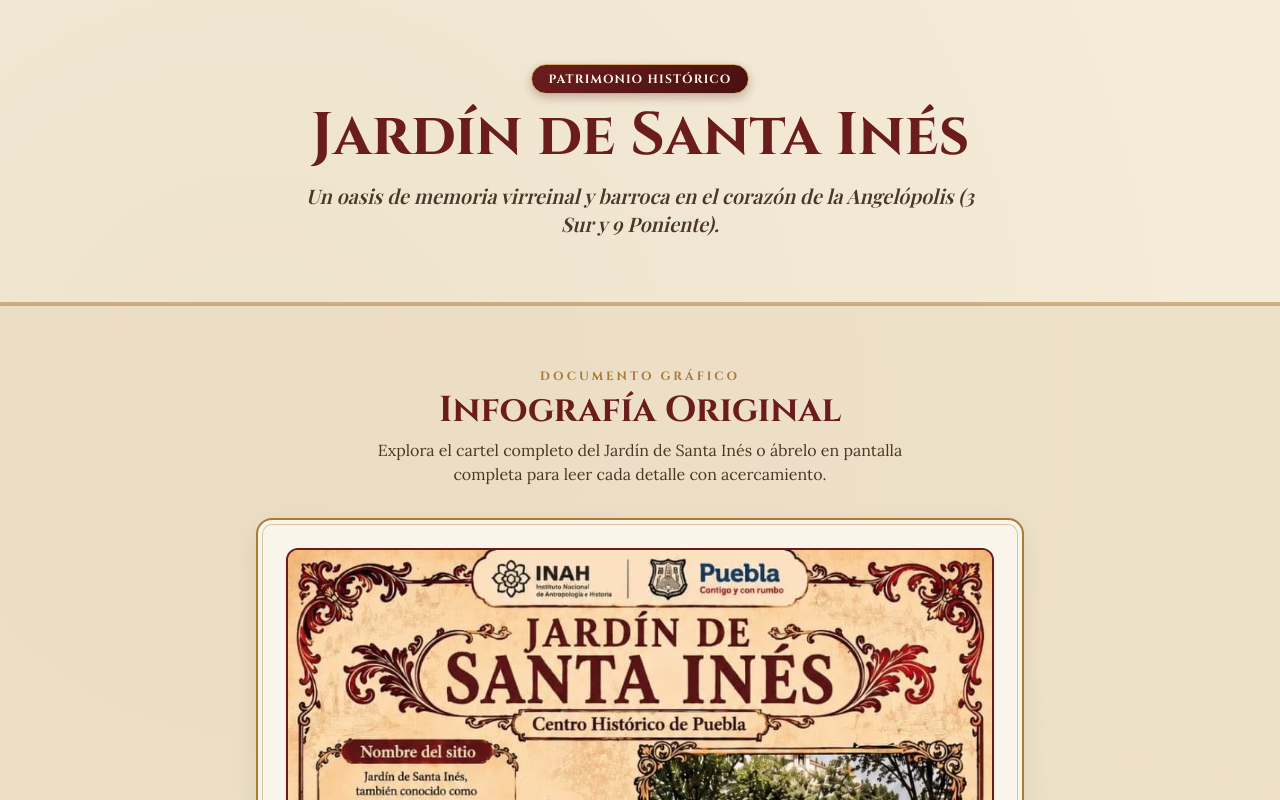
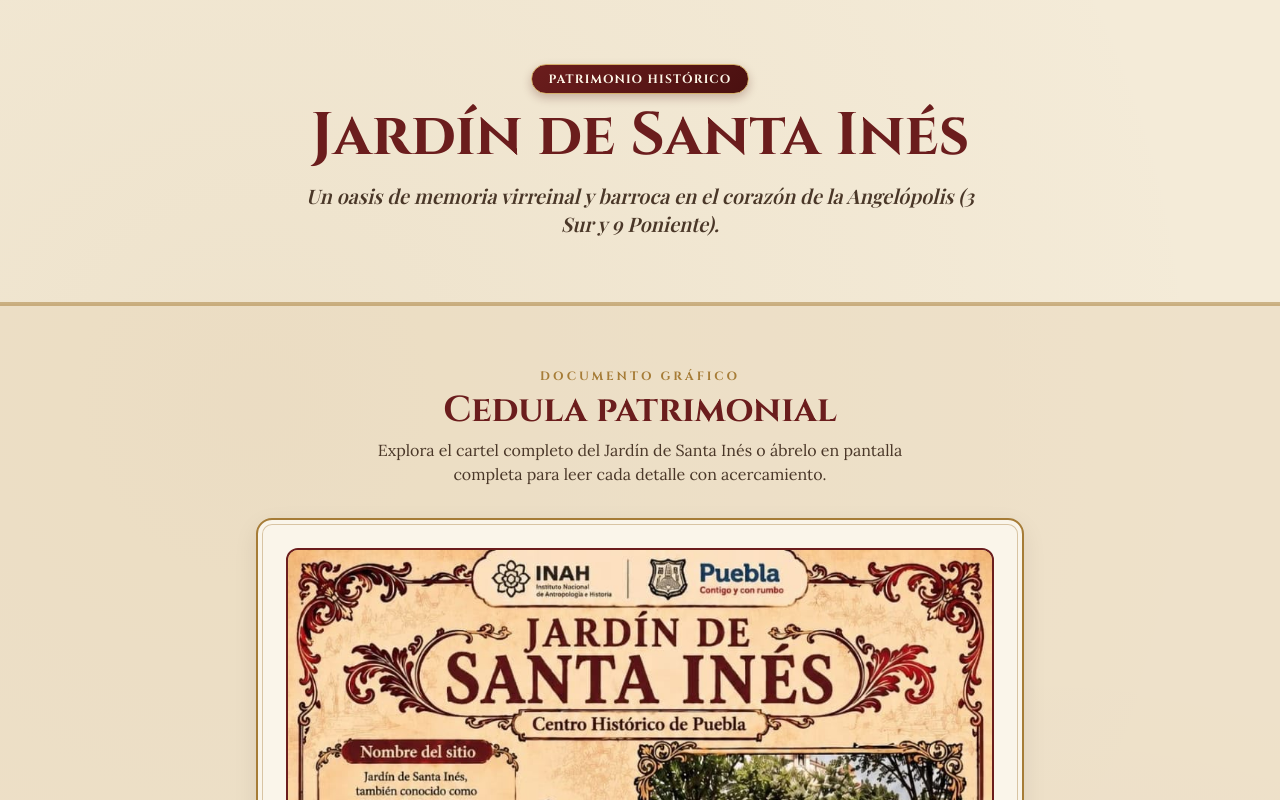
Before and after one commit to santiagovargasjlys-png/jard-n-de-santa-Ines-, a plain HTML site: page index.html in a window 1280 px wide. Shown: the top 800 px of the page. Drawn offline with nearby package versions, Linux system fonts and the light colour scheme; a web font is replaced by a local one.

```diff
--- a/index.html
+++ b/index.html
@@ -113,7 +113,7 @@
     <div class="max-w-5xl mx-auto">
       <div class="text-center mb-8">
         <span class="text-xs uppercase tracking-[0.25em] text-[#a67c37] font-cinzel font-bold">Documento Gráfico</span>
-        <h2 class="font-cinzel text-3xl sm:text-4xl font-bold text-[#6b1d1d] mt-1">Infografía Original</h2>
+        <h2 class="font-cinzel text-3xl sm:text-4xl font-bold text-[#6b1d1d] mt-1">Cedula patrimonial</h2>
         <p class="text-sm sm:text-base text-[#4a3728] mt-2 max-w-xl mx-auto">
           Explora el cartel completo del Jardín de Santa Inés o ábrelo en pantalla completa para leer cada detalle con acercamiento.
         </p>
```
